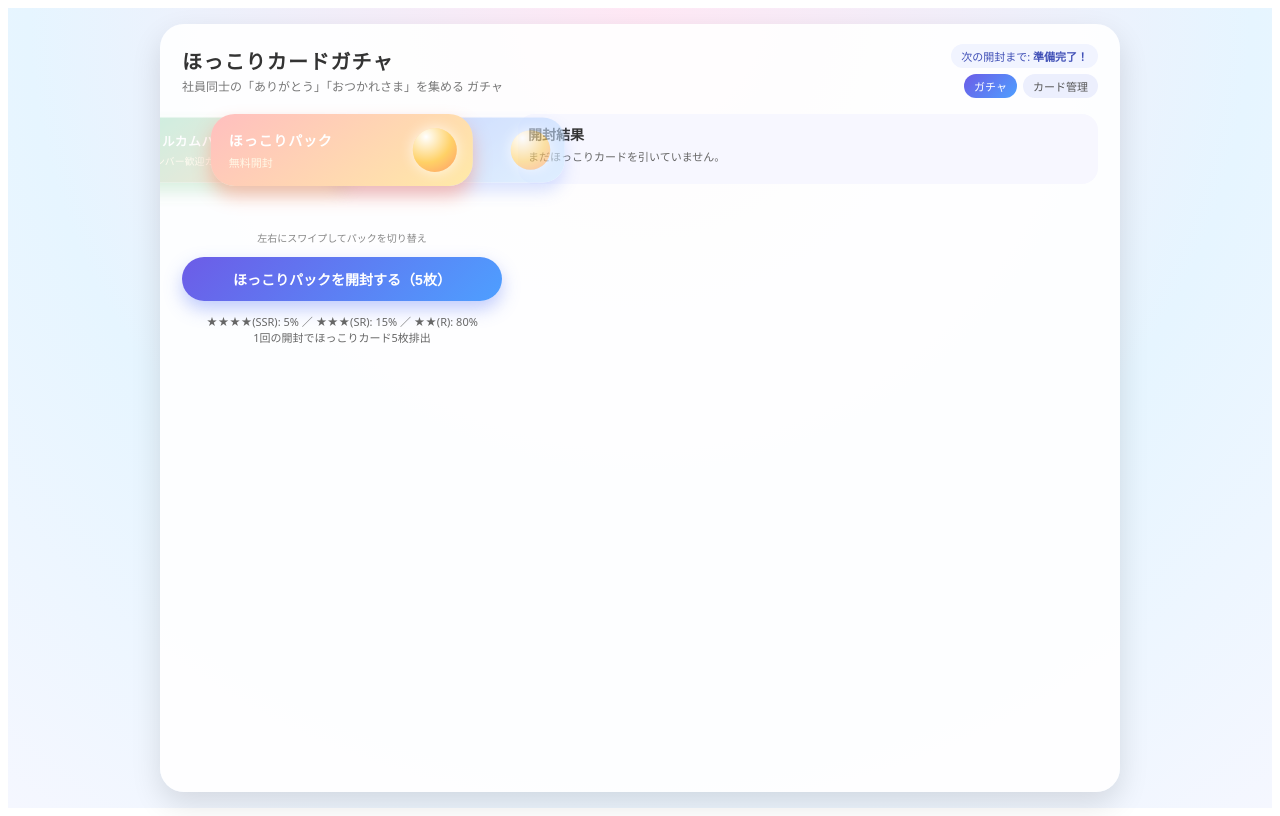
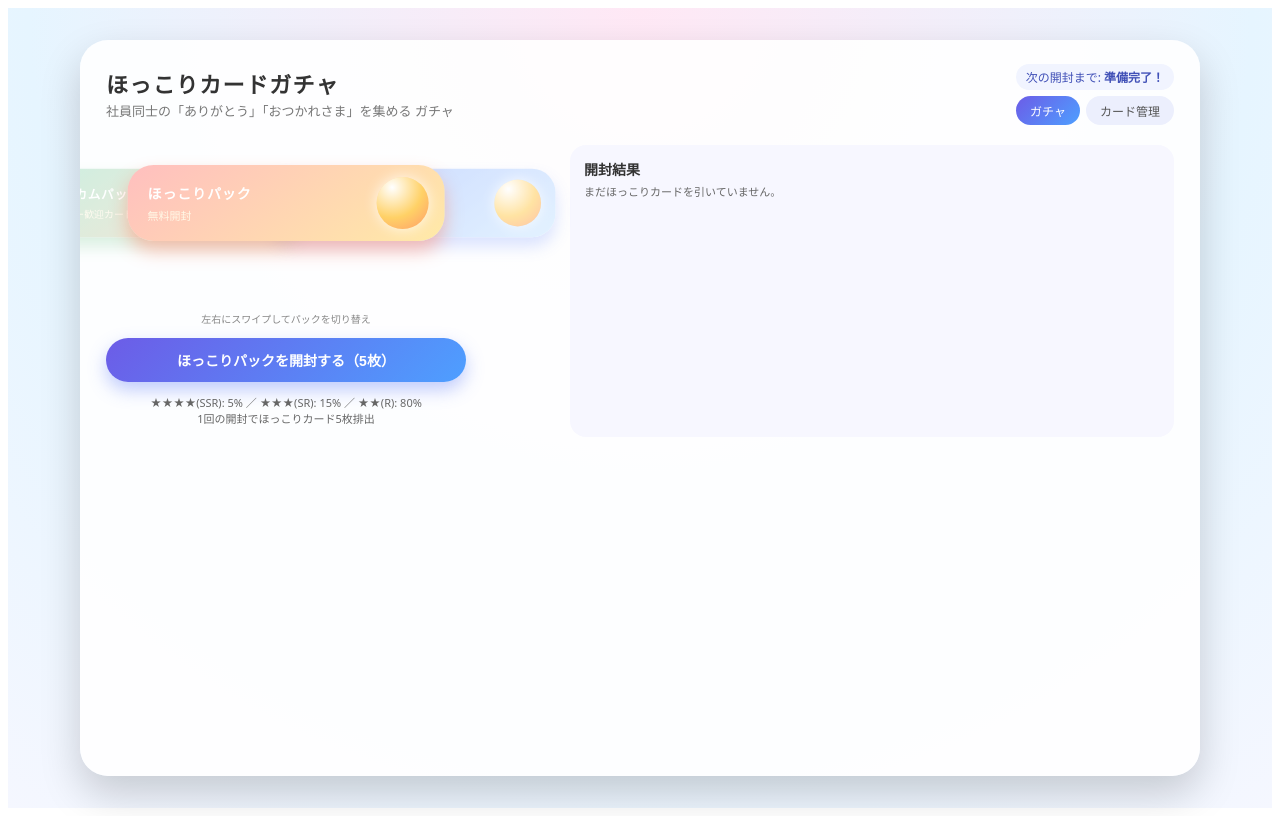
Before and after one commit to immunity428/LocalChallenges, a React (Vite) app: page / in a window 1280 px wide. Built offline with nearby package versions, Linux system fonts and the light colour scheme.

Commit message:
feat:PC用UIの最適化

```diff
--- a/src/App.css
+++ b/src/App.css
@@ -751,3 +751,230 @@
     margin-top: 0;
   }
 }
+
+/* ===============================
+   PC 向けレイアウト拡張
+   （今ある @media (min-width: 768px) の“下”に追加）
+   =============================== */
+
+/* ノートPC〜フルHD くらい */
+@media (min-width: 1024px) {
+  .app-root {
+    padding: 32px;
+  }
+
+  .app {
+    max-width: 1120px;
+    padding: 24px 26px 30px;
+    border-radius: 28px;
+    box-shadow: 0 18px 40px rgba(0, 0, 0, 0.18);
+  }
+
+  /* ヘッダーを横並びで余裕を持たせる */
+  .app-header {
+    margin-bottom: 20px;
+    gap: 16px;
+  }
+
+  .title {
+    font-size: 22px;
+  }
+
+  .subtitle {
+    font-size: 13px;
+  }
+
+  .header-right {
+    align-items: flex-end;
+  }
+
+  .cooldown {
+    font-size: 12px;
+  }
+
+  .nav-tab {
+    font-size: 12px;
+    padding: 6px 14px;
+  }
+
+  /* メインレイアウトを左右 2 カラムに */
+  .layout {
+    flex-direction: row;
+    align-items: flex-start;
+    gap: 24px;
+  }
+
+  .left-panel {
+    flex: 0 0 360px;
+    align-items: stretch;
+  }
+
+  .right-panel {
+    flex: 1;
+    padding: 14px 14px 18px;
+    min-height: 260px;
+  }
+
+  /* パックを少し大きめに */
+  .pack-area {
+    max-width: 100%;
+  }
+
+  .pack-carousel {
+    height: 140px;
+  }
+
+  .pack-card {
+    width: 88%;
+    max-width: 360px;
+  }
+
+  .pack {
+    padding: 18px 20px 18px;
+    border-radius: 26px;
+  }
+
+  .pack-orb {
+    width: 52px;
+    height: 52px;
+  }
+
+  /* PC ではカードを 4 列グリッドに */
+  .result-grid {
+    display: grid;
+    grid-template-columns: repeat(4, minmax(0, 1fr));
+    gap: 12px;
+  }
+
+  .card {
+    padding: 8px;
+  }
+
+  .card-name {
+    font-size: 12px;
+  }
+
+  .card-message {
+    font-size: 11px;
+  }
+}
+
+/* さらに大きいディスプレイ（フルHD〜）用の微調整 */
+@media (min-width: 1360px) {
+  .app-root {
+    padding: 40px 48px;
+  }
+
+  .app {
+    max-width: 1240px;
+  }
+
+  .left-panel {
+    flex: 0 0 380px;
+  }
+
+  .result-grid {
+    grid-template-columns: repeat(5, minmax(0, 1fr));
+  }
+}
+
+@media (min-width: 768px) {
+  .left-panel {
+    margin-top: 20px;
+  }
+}
+
+/* ===============================
+   管理ページの PC 最適化
+   =============================== */
+
+/* タブレット以上で管理カードを横並び & 2列に */
+@media (min-width: 768px) {
+  /* 管理ページを少し広めに */
+  .manage-page {
+    padding: 16px 16px 20px;
+  }
+
+  /* カード一覧をグリッドに（2列） */
+  .manage-card-list {
+    display: grid;
+    grid-template-columns: repeat(2, minmax(0, 1fr));
+    gap: 12px;
+  }
+
+  /* 各カードを「画像＋テキスト」の横並びに */
+  .manage-card {
+    display: flex;
+    align-items: flex-start;
+    gap: 10px;
+  }
+
+  .manage-card-image {
+    flex: 0 0 170px;        /* 画像の固定幅 */
+    margin-bottom: 0;       /* モバイル用の余白をリセット */
+  }
+
+  .manage-card-image img {
+    width: 100%;
+    height: 150px;          /* 高さ固定でそろえる */
+    object-fit: cover;
+    border-radius: 10px;
+  }
+
+  .manage-card-content {
+    flex: 1;
+  }
+
+  .manage-card-name {
+    font-size: 13px;
+  }
+
+  .manage-card-message {
+    font-size: 12px;
+  }
+}
+
+/* もう少し横幅があるとき（1024px〜）は余裕を持たせる */
+@media (min-width: 1024px) {
+  .manage-page {
+    margin-top: 8px;
+  }
+
+  .manage-card-list {
+    grid-template-columns: repeat(2, minmax(0, 1fr));
+    gap: 14px;
+  }
+
+  .manage-card-image {
+    flex-basis: 190px;
+  }
+
+  .manage-card-image img {
+    height: 170px;
+  }
+}
+
+/* フルHD 以上では 3列にしてもOK */
+@media (min-width: 1360px) {
+  .manage-card-list {
+    grid-template-columns: repeat(3, minmax(0, 1fr));
+  }
+
+  .manage-card-image {
+    flex-basis: 180px;
+  }
+}
+
+/* PC レイアウト時：右パネルの開始位置を右に寄せる */
+@media (min-width: 768px) {
+  .right-panel {
+    margin-left: 60px;  /* ← 左パネルから離す距離（調整可） */
+  }
+}
+
+/* 大きめ画面ならもう少し広げる */
+@media (min-width: 1024px) {
+  .right-panel {
+    margin-left: 80px;
+  }
+}
```
